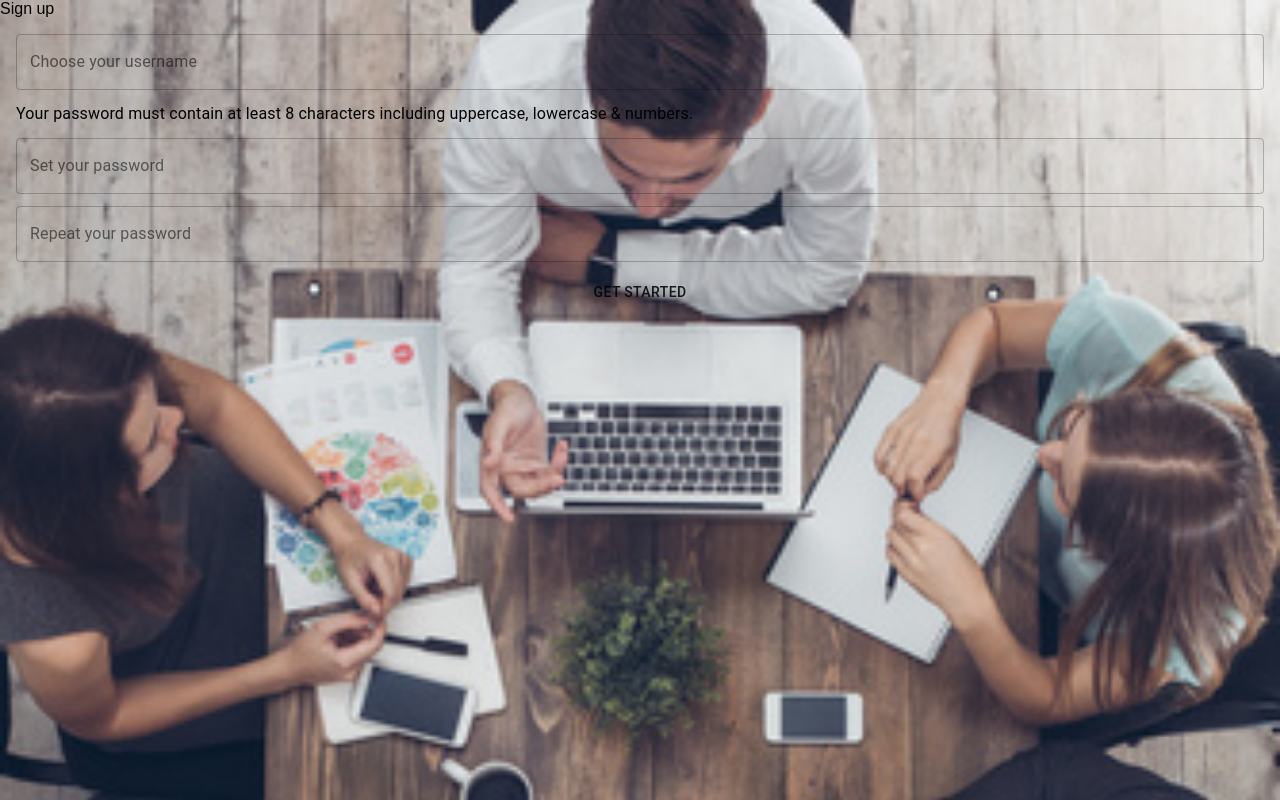
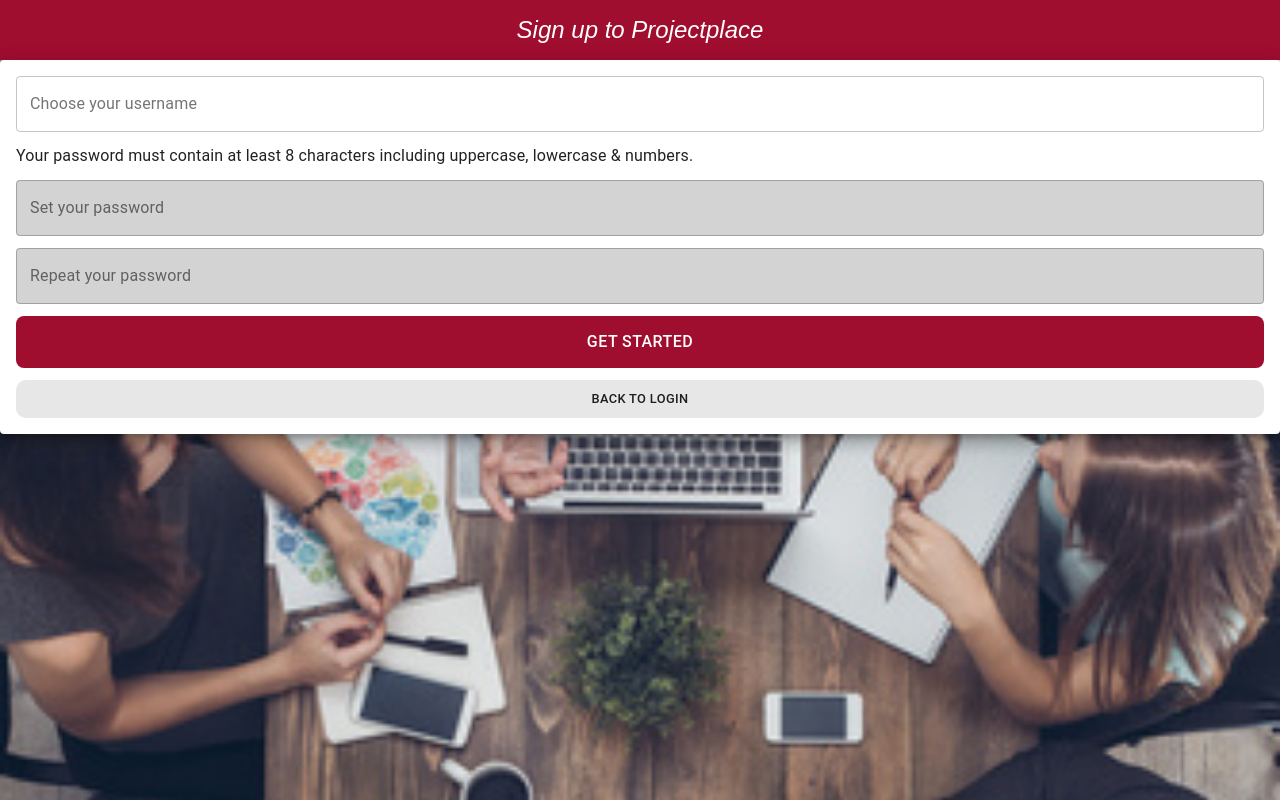
Before and after one commit to kaiheinrich/Projectplace, a React (Create React App) app in the folder frontend/: page /signup in a window 1280 px wide. Built offline with nearby package versions, Linux system fonts and the light colour scheme.

Commit message:
style sign up page

```diff
--- a/frontend/src/loginPage/LoginPage.js
+++ b/frontend/src/loginPage/LoginPage.js
@@ -5,20 +5,6 @@
 import {Button, TextField, Typography} from "@material-ui/core";
 import {makeStyles} from "@material-ui/core/styles";
 import Card from "@material-ui/core/Card";
-
-const useStyles = makeStyles(() => ({
-    input: {
-        backgroundColor: "lightgrey"
-    },
-    link: {
-        backgroundColor: "white",
-        padding: "8px",
-        color: "black"
-    },
-    card: {
-        height: "min-content"
-    }
-}));
 
 const initialCredentials = {
     username: "",
@@ -72,6 +58,20 @@
     }
 }
 
+const useStyles = makeStyles(() => ({
+    input: {
+        backgroundColor: "lightgrey"
+    },
+    link: {
+        backgroundColor: "white",
+        padding: "8px",
+        color: "black"
+    },
+    card: {
+        height: "min-content"
+    }
+}));
+
 const Form = styled.form`
   padding: var(--size-l);
   display: grid;
--- a/frontend/src/profiles/EditProfile.js
+++ b/frontend/src/profiles/EditProfile.js
@@ -154,7 +154,8 @@
     },
     card: {
         padding: "16px",
-        height: "min-content"
+        height: "100vh",
+        overflow: "scroll"
     },
     button: {
         backgroundColor: "#d7385e",
--- a/frontend/src/profiles/ProfileOverviewItem.js
+++ b/frontend/src/profiles/ProfileOverviewItem.js
@@ -34,6 +34,7 @@
 const useStyles = makeStyles({
     root: {
         minWidth: 275,
+        maxWidth: 300,
         backgroundColor: "#FFFFFF",
         borderRadius: "5px"
     },
--- a/frontend/src/projects/EditProject.js
+++ b/frontend/src/projects/EditProject.js
@@ -6,8 +6,10 @@
 import styled from "styled-components/macro";
 import {makeStyles} from "@material-ui/core/styles";
 import TextField from "@material-ui/core/TextField";
-import {Button} from "@material-ui/core";
+import {Button, Grid} from "@material-ui/core";
 import {updateProject, uploadProjectImage} from "../service/ProjectService";
+import Card from "@material-ui/core/Card";
+import {ImageSearchOutlined} from "@material-ui/icons";
 
 export default function EditProject() {
 
@@ -28,7 +30,7 @@
         !projectData ? null :
         <>
             <MenuAppBar pagename="Edit project"/>
-            <MainStyled>
+            <Card className={classes.card}>
                 <FormStyled onSubmit={handleSubmit}>
                     <TextField
                     name="title"
@@ -43,15 +45,32 @@
                     name="description"
                     label="Description"
                     autoComplete="off"
+                    multiline={true}
                     value={projectData.description}
                     onChange={handleChange}
                     type="text"
                     variant="outlined"
                     InputProps={{className: classes.input}}/>
-                    <input type="file" onChange={handlePictureChange} accept="image/*"/>
-                    <Button type="submit" variant="contained">Save changes</Button>
+                    {projectData.imageUrl && <img width="100%" alt="project" src={projectData.imageUrl}/>}
+                    <Grid>
+                        <input
+                            hidden
+                            id="contained-file"
+                            type="file"
+                            onChange={handlePictureChange}
+                            accept="image/*"/>
+                        <label htmlFor="contained-file">
+                            <Button
+                                className={classes.button}
+                                aria-label="upload-picture"
+                                startIcon={<ImageSearchOutlined/>}
+                                component="span"
+                            >Upload picture</Button>
+                        </label>
+                    </Grid>
+                    <Button className={classes.button} type="submit" variant="contained">Save changes</Button>
                 </FormStyled>
-            </MainStyled>
+            </Card>
         </>
     );
 
@@ -81,13 +100,18 @@
         color: "white"
     },
     input: {
-        backgroundColor: "lightgrey"
+        backgroundColor: "#ebebeb"
+    },
+    card: {
+        padding: "16px",
+        height: "100vh",
+        overflow: "scroll"
+    },
+    button: {
+        backgroundColor: "#d7385e",
+        color: "white"
     }
 }));
-
-const MainStyled = styled.main`
-  padding: var(--size-l);
-`
 
 const FormStyled = styled.form`
   display: grid;
--- a/frontend/src/signUpPage/SignUpPage.js
+++ b/frontend/src/signUpPage/SignUpPage.js
@@ -4,9 +4,12 @@
 import {Button, Typography} from "@material-ui/core";
 import { useHistory } from "react-router-dom";
 import UserContext from "../contexts/UserContext";
+import {makeStyles} from "@material-ui/core/styles";
+import Card from "@material-ui/core/Card";
 
 export default function SignUpPage() {
 
+    const classes = useStyles();
     const [username, setUsername] = useState("");
     const [password1, setPassword1] = useState("");
     const [password2, setPassword2] = useState("");
@@ -17,8 +20,8 @@
 
     return(
         <>
-        <header>Sign up</header>
-            <main>
+        <HeaderStyled>Sign up to Projectplace</HeaderStyled>
+            <Card className={classes.card} elevation={"10"} raised={true}>
                 <Form onSubmit={handleSubmit}>
                     <TextField
                         name="username"
@@ -34,21 +37,24 @@
                         value={password1}
                         onChange={(event) => setPassword1(event.target.value)}
                         type="password"
-                        variant="outlined"/>
+                        variant="outlined"
+                        InputProps={{className: classes.input}}/>
                     <TextField
                         name="password"
                         label="Repeat your password"
                         value={password2}
                         onChange={(event) => setPassword2(event.target.value)}
                         type="password"
-                        variant="outlined"/>
+                        variant="outlined"
+                        InputProps={{className: classes.input}}/>
                     <Button type="submit">Get started</Button>
                     <div>
                         {errorFrontend && <p>{errorFrontend}</p>}
                         {errorBackend && <p>{errorBackend}</p>}
                     </div>
                 </Form>
-            </main>
+                <Button className={classes.goBackButton} onClick={() => history.push("/login")}>Back to login</Button>
+            </Card>
         </>
     );
 
@@ -105,10 +111,38 @@
     }
 }
 
+const useStyles = makeStyles(() => ({
+    input: {
+        backgroundColor: "lightgrey"
+    },
+    link: {
+        backgroundColor: "white",
+        padding: "8px",
+        color: "black"
+    },
+    card: {
+        height: "min-content",
+        padding: "16px"
+    },
+    goBackButton: {
+        backgroundColor: "#e7e7e7",
+        borderRadius: "10px",
+        fontSize: "0.8em",
+        padding: "8px",
+        width: "100%"
+    }
+}));
 
+const HeaderStyled = styled.header`
+  text-align: center;
+  color: white;
+  font-style: italic;
+  padding: var(--size-l);
+  background-color: var(--red-dark);
+  font-size: 150%;
+`;
 
 const Form = styled.form`
-  padding: var(--size-l);
   display: grid;
   grid-auto-rows: min-content;
   gap: var(--size-m);
@@ -117,4 +151,13 @@
     display: block;
     width: 100%;
   }
+
+  button {
+    padding: var(--size-m);
+    border: none;
+    background: var(--red-dark);
+    color: white;
+    border-radius: var(--size-s);
+    font-size: 1em;
+  }
 `
```
